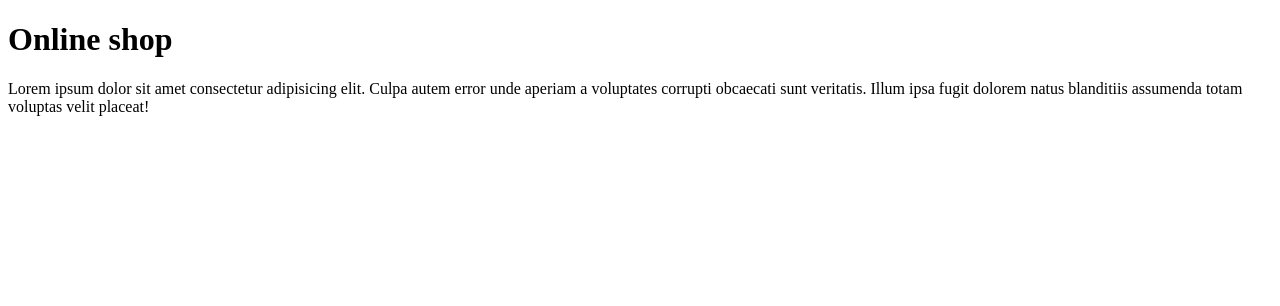
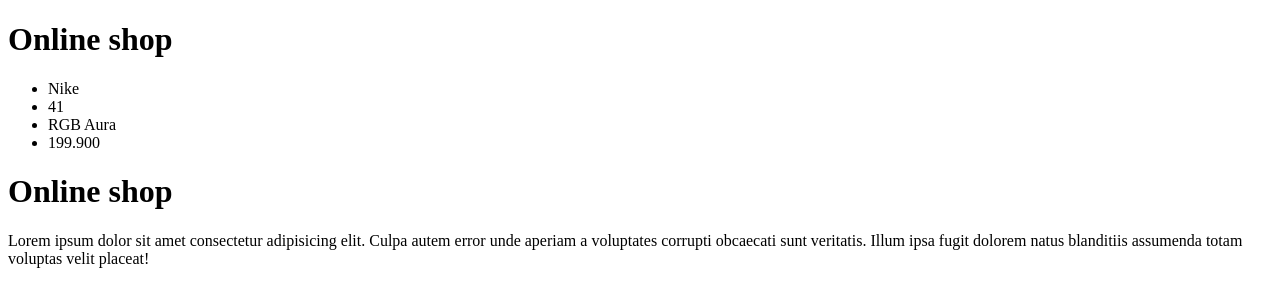
Before and after one commit to Rozimukhamatov/online_shop, a plain HTML site: page index.html in a window 1280 px wide. Drawn offline with Linux system fonts and the light colour scheme.

Commit message:
Second commit

```diff
--- a/index.html
+++ b/index.html
@@ -6,6 +6,15 @@
     <title>Document</title>
 </head>
 <body>
+    <div class="card">
+        <h1>Online shop</h1>
+        <ul>
+            <li>Nike</li>
+            <li>41</li>
+            <li>RGB Aura</li>
+            <li>199.900</li>
+        </ul>
+    </div>
     <h1>Online shop</h1>
     <p>Lorem ipsum dolor sit amet consectetur adipisicing elit. Culpa autem error unde aperiam a voluptates corrupti obcaecati sunt veritatis. Illum ipsa fugit dolorem natus blanditiis assumenda totam voluptas velit placeat!</p>
 </body>
```
